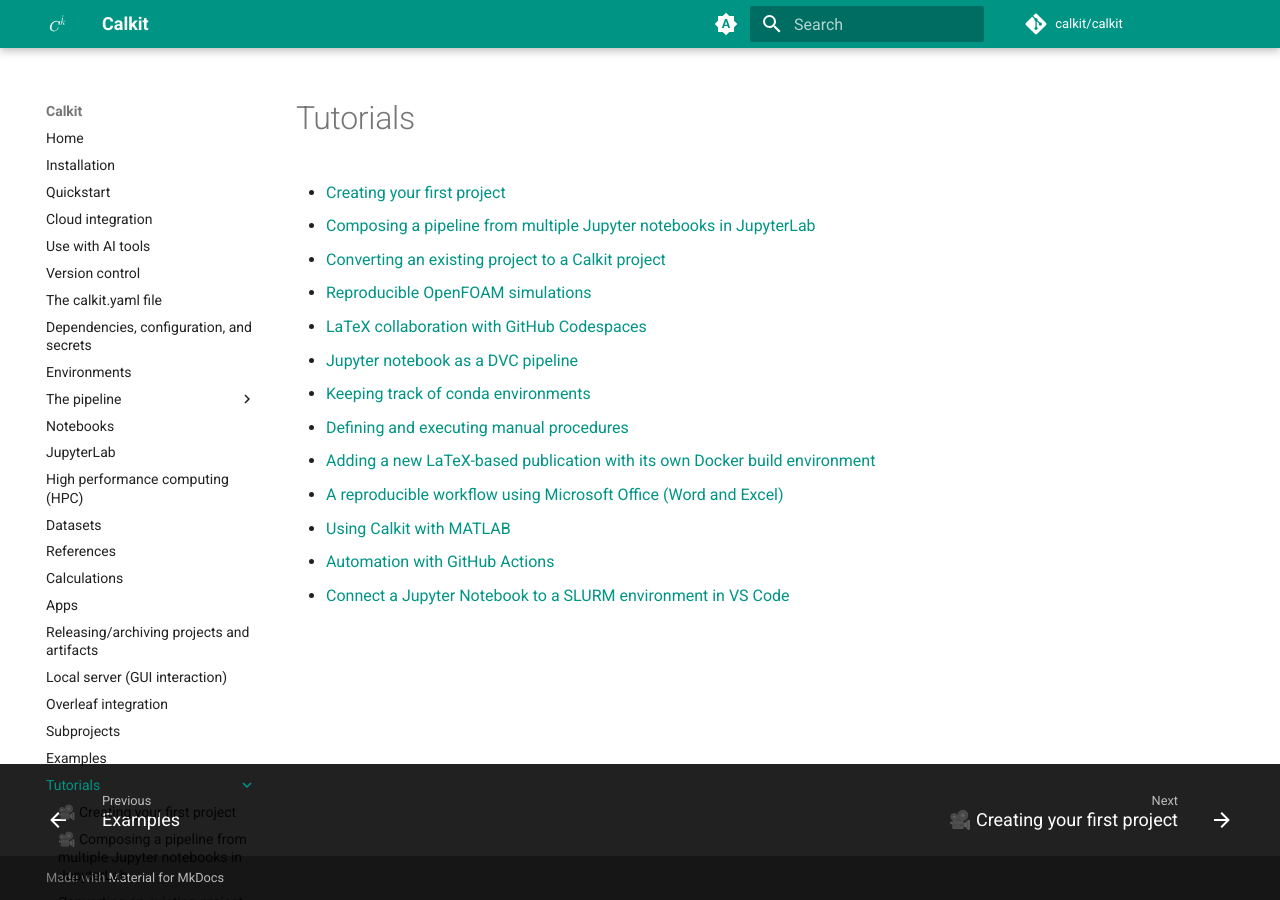
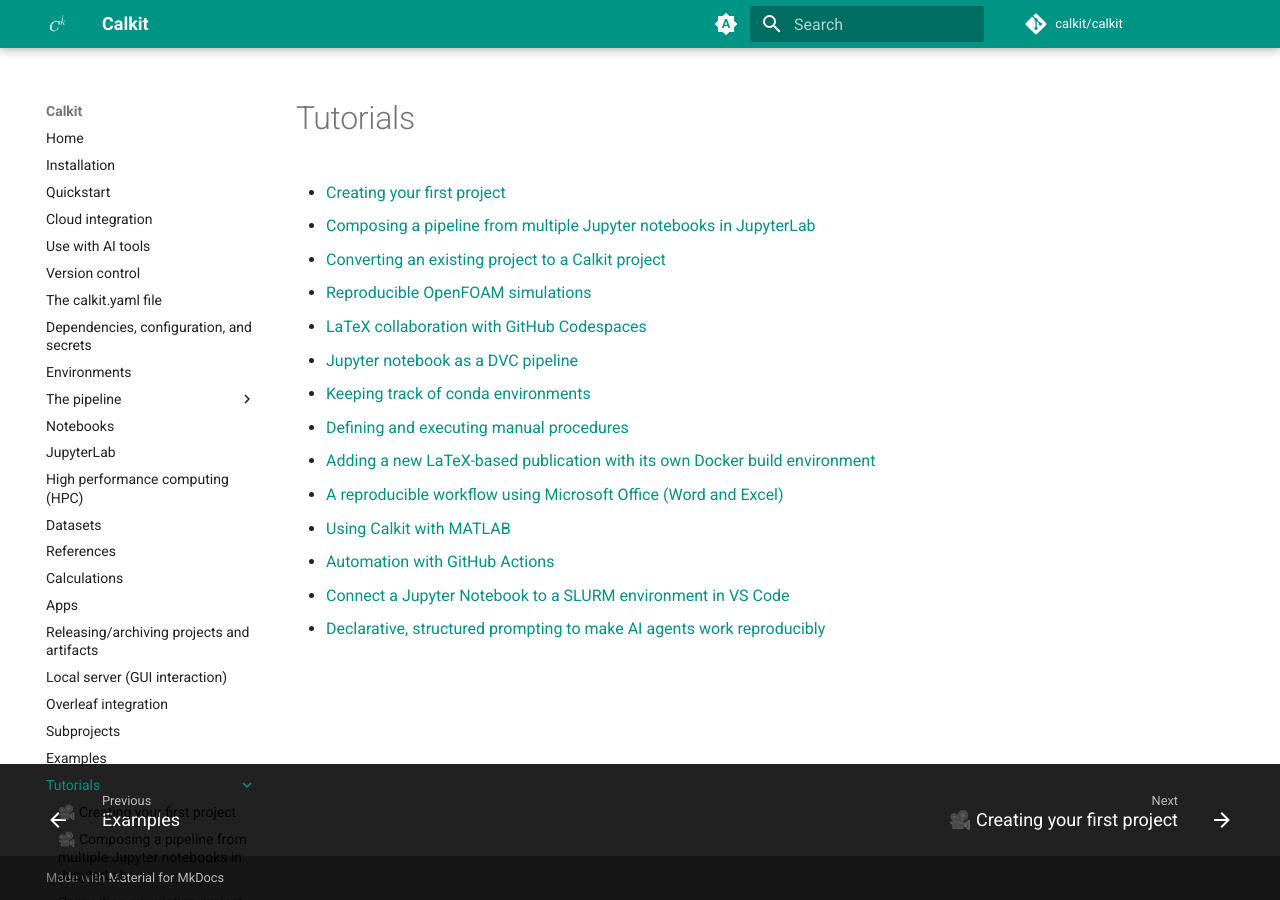
Before and after one commit to calkit/calkit, an MkDocs documentation site: the page built from docs/tutorials/index.md, in a window 1280 px wide. Built offline with MkDocs 1.6.1 and Material for MkDocs 9.7.7, drawn with Linux system fonts in a browser that asks for light colours; comment, search, counter and statistics services are not loaded.

Commit message:
Add AI agent tutorial to nav/index

```diff
--- a/docs/tutorials/index.md
+++ b/docs/tutorials/index.md
@@ -13,3 +13,4 @@
 - [Using Calkit with MATLAB](matlab.md)
 - [Automation with GitHub Actions](github-actions.md)
 - [Connect a Jupyter Notebook to a SLURM environment in VS Code](vscode-slurm-notebook.md)
+- [Declarative, structured prompting to make AI agents work reproducibly](ai-agents.md)
--- a/mkdocs.yml
+++ b/mkdocs.yml
@@ -74,6 +74,7 @@
       - tutorials/matlab.md
       - tutorials/github-actions.md
       - tutorials/vscode-slurm-notebook.md
+      - tutorials/ai-agents.md
   - CLI reference: cli-reference.md
   - Help and support: help.md
   - Reproducibility: reproducibility.md
```
